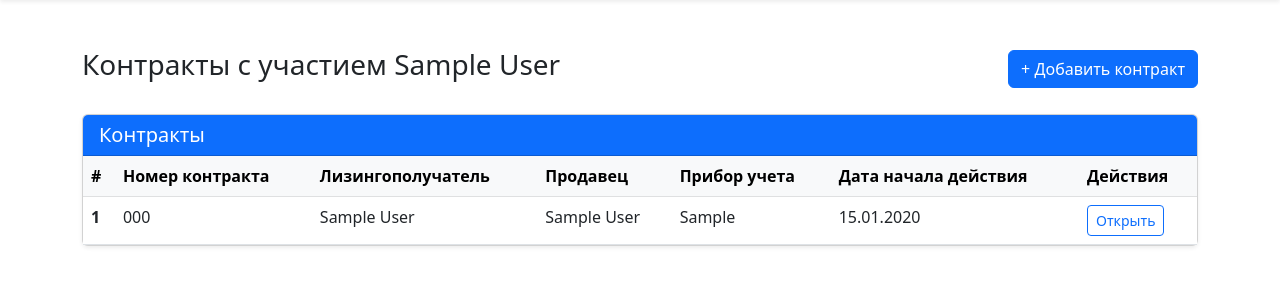
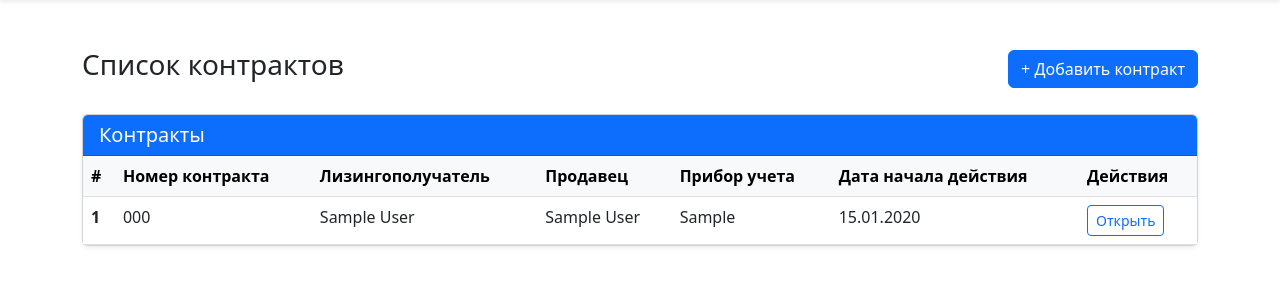
Before and after one commit to Flynotfly/Leasing-of-metering-devices, a Django app: page /contract/list/ in a window 1280 px wide. Shown: the part 56-356 px from the top of the page. Run offline with Django 5.2, Linux system fonts and the light colour scheme; a user stored in the database is signed in; tables that the repository leaves empty hold one stand-in row (values such as "Sample post").

Commit message:
change contract list header if it is lessor

```diff
--- a/leasing/templates/contract/list.html
+++ b/leasing/templates/contract/list.html
@@ -8,7 +8,12 @@
 	<div class="container my-5">
         <!-- Page Header -->
         <div class="d-flex justify-content-between align-items-center mb-4">
-            <h1 class="h3">Контракты с участием {{ company_name }}</h1>
+            {% if is_lessor %}
+            	<h1 class="h3">Список контрактов</h1>
+            {% else %}
+                <h1 class="h3">Контракты с участием {{ company_name }}</h1>
+            {% endif %}
+
             {% if is_lessor %}
             <a href="{% url 'add_contract' %}" class="btn btn-primary">+ Добавить контракт</a>
             {% endif %}
```
